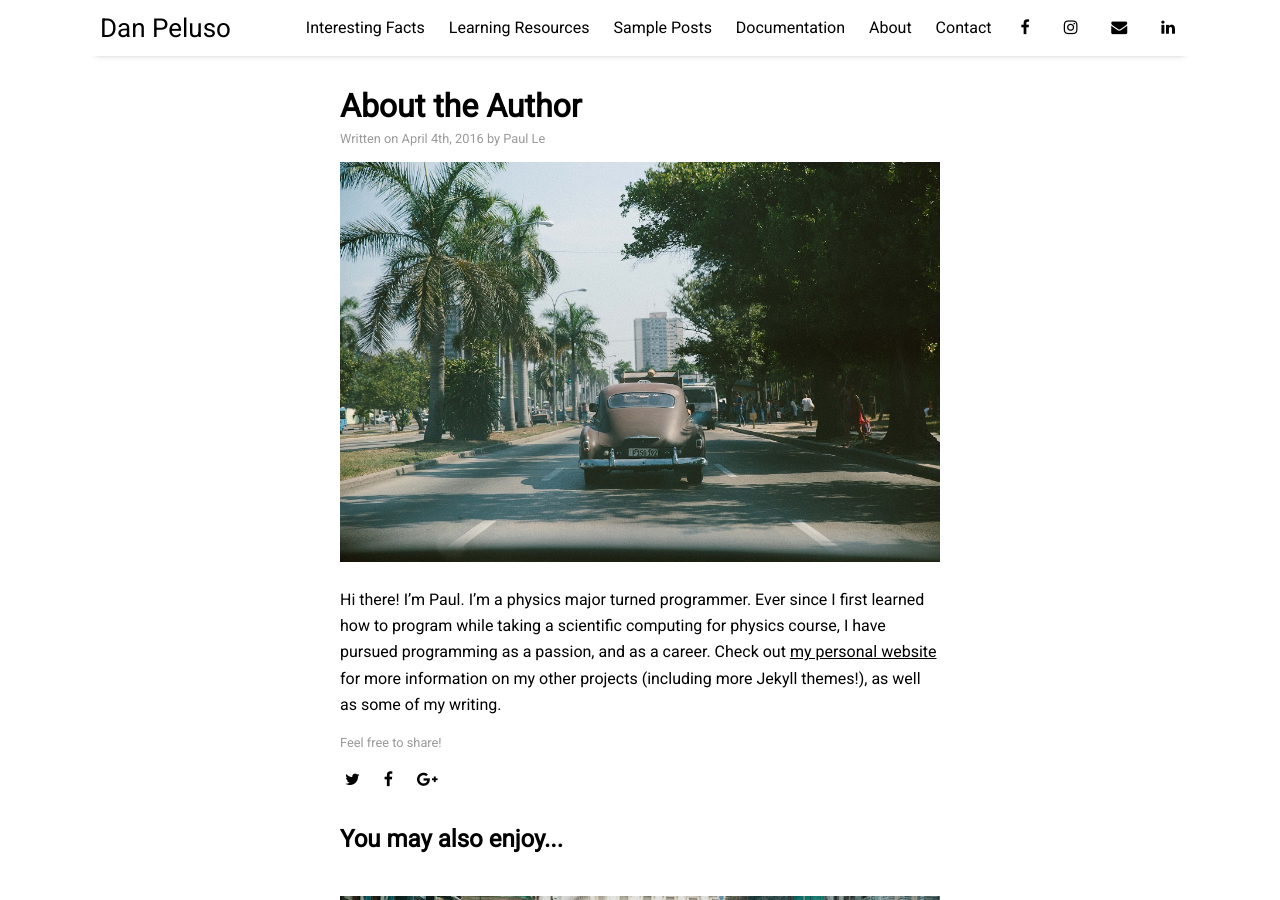
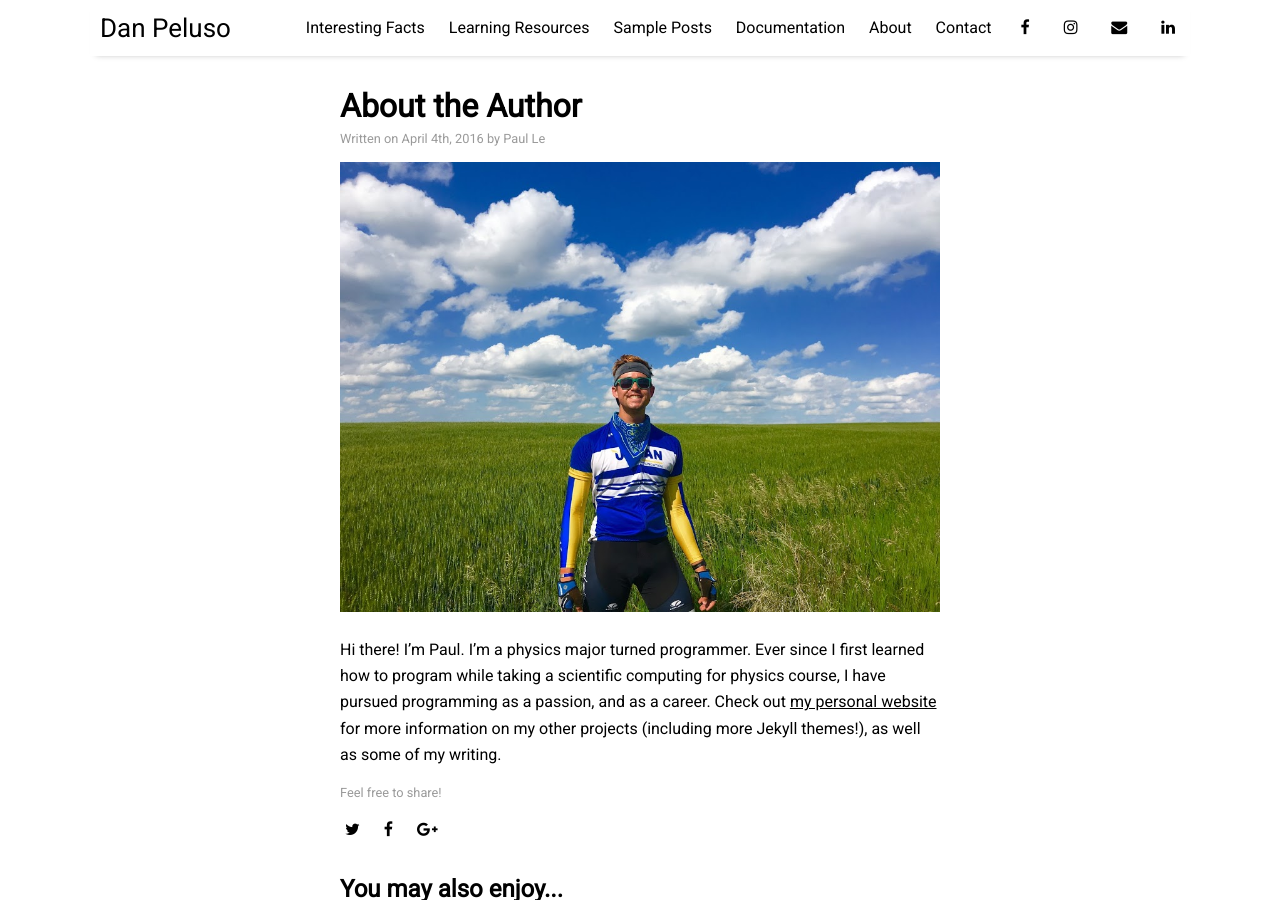
Before and after one commit to pelusodan/pelusodan.github.io, a Jekyll site: the page built from _posts/2016-04-04-about-the-author.md, in a window 1280 px wide and 900 px high. Built offline with Jekyll 4.4.1, drawn with Linux system fonts in a browser that asks for light colours; nearby versions of some CDN libraries.

Commit message:
New photo

```diff
--- a/_posts/2016-04-04-about-the-author.md
+++ b/_posts/2016-04-04-about-the-author.md
@@ -4,7 +4,7 @@ title: "About the Author"
 author: "Paul Le"
 categories: facts
 tags: [sample]
-image: cuba-4.jpg
+image: 1.jpg
 ---
 
 Hi there! I'm Paul. I’m a physics major turned programmer. Ever since I first learned how to program while taking a scientific computing for physics course, I have pursued programming as a passion, and as a career. Check out [my personal website](https://www.lenpaul.com/) for more information on my other projects (including more Jekyll themes!), as well as some of my writing.
```
